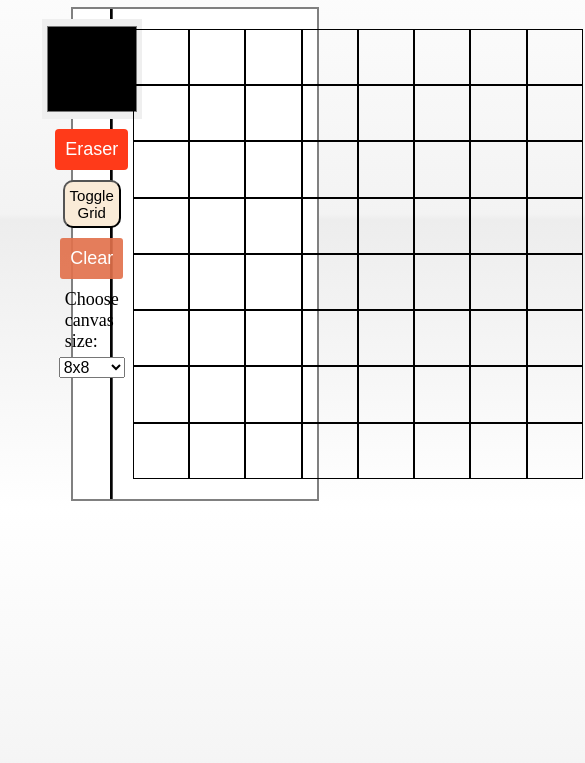
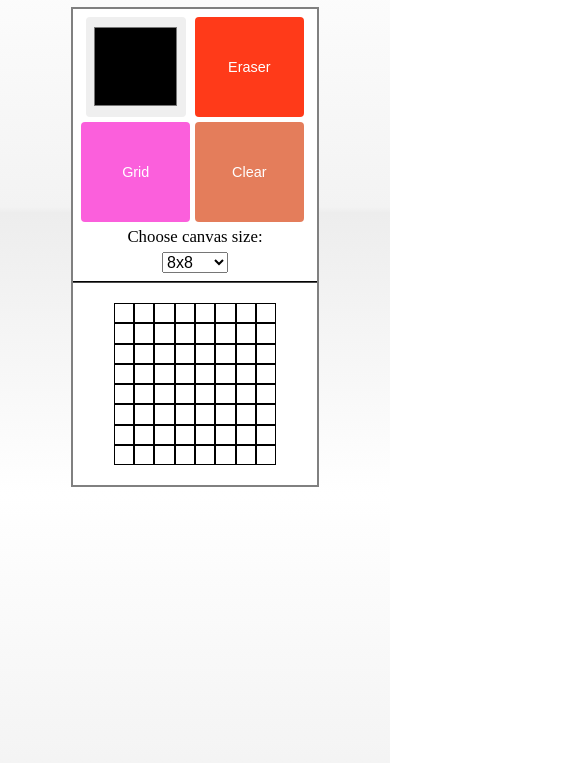
Before and after one commit to set-kaung/sketchin, a plain HTML site: page index.html in a window 390 px wide. Shown: the part 81-844 px from the top of the page, 585 px wide, since content can reach past the window. Drawn offline with Linux system fonts and the light colour scheme.

Commit message:
media queries for mobile

```diff
--- a/index.html
+++ b/index.html
@@ -13,10 +13,11 @@
             <div class="options">
                 <input class="picker" type="color" value="#000000">
                 <button class="eraser">Eraser</button>
-                <button class="grid-toggle">Toggle Grid</button>
+                <button class="grid-toggle">Grid</button>
                 <button class="clear">Clear</button>
-                <label for="size-options">Choose canvas size:</label>
-                <select id="size-options">
+                <div class="size-container">
+                    <label for="size-options">Choose canvas size:</label>
+                    <select id="size-options">
                     <option value="64">8x8</option>
                     <option value="81">9x9</option>
                     <option value="100">10x10</option>
@@ -27,6 +28,8 @@
                     <option value="225">15x15</option>
                     <option value="256">16x16</option>
                 </select>
+                </div>
+
 
 
             </div>
--- a/index.js
+++ b/index.js
@@ -17,13 +17,10 @@ function canvasGenerator(size){
     let column = Math.sqrt(size);
     canvas.style.gridTemplateColumns = "repeat("+column+",1fr)";
     canvas.style.gridTemplateRows = "repeat("+column+",1fr)";
-    let boxSize = 450/column;
 
     for(var i=0;i<size;i++){
         let div = document.createElement("div");
         div.classList.add("boder");
-        div.style.width = boxSize;
-        div.style.height = boxSize;
         div.addEventListener("mousedown",(event) => {changeColor(event)});
         div.addEventListener("mouseover", (event) => {changeColor(event)})
         canvas.appendChild(div);
--- a/style.css
+++ b/style.css
@@ -15,6 +15,7 @@ div{
   -webkit-user-select: none;
   -moz-user-select: none;
   -ms-user-select: none;
+
 }
 .main{
     width: 65%;
@@ -26,15 +27,18 @@ div{
 
 .canvas{
     display: grid;
-    width: 450px;
-    height: 450px;
-
-    max-width: 450px;
-    max-height: 450px;
+    width: 80%;
+    aspect-ratio: 1/1;
+    grid-auto-flow: dense;
 }
 
 .boder{
     border: 1px solid black;
+}
+
+.canvas>*{
+    aspect-ratio: 1/1;
+    border-collapse: collapse;
 }
 
 .options{
@@ -45,15 +49,26 @@ div{
     flex-direction: column;
     justify-content: flex-start;
     align-items: center;
+    gap: 5px;
 }
 
+.area{
+    display: flex;
+    justify-content: center;
+    align-items: center;
+    flex: 1 1 0;
+    padding: 20px;
+}
+
+.eraser, .grid-toggle, .clear, .picker{
+    border-radius: 4px;
+    border: 0px;
+    padding: 0.4rem;
+    font-size: 0.9rem;
+}
 .eraser{
     background-color:#FF3A19;
     color: white;
-    border-radius: 4px;
-    border: 0px;
-    padding:10px;
-    font-size: 18px;
 }
 
 .eraser:active{
@@ -64,53 +79,74 @@ div{
     background-color: #02C66F;
 }
 
-.area{
-    display: flex;
-    justify-content: center;
-    align-items: center;
-    flex: 1 1 0;
-    padding: 20px;
-}
-
 .picker{
-    width:100px;
-    height:100px;
-    margin: 10px;
-    padding: 3px;
+    width: 100px;
+    height: 100px;
     border: 0;
 }
 .clear{
     background-color:#e2714be8;
     color: white;
-    border-radius: 3px;
-    border: 0px;
-    padding:10px;
-    font-size: 18px;
-    margin-bottom: 10px;
 }
 
 .grid-toggle{
-    margin: 10px;
-    padding: 5px;
-    background-color: antiquewhite;
-    border-radius: 10px;
-    font-size: 15px;
+    padding: .5rem;
+    background-color: rgb(251, 95, 220);
+    color: white;
 
 }
 
-.beginning{
-    color: hsl(0, 98%, 50%);
-}
-
-.ending{
-    color: hsl(220, 86%, 50%);
-}
-
 label{
-    font-size: 18px;
+    font-size: 1.05rem;
     margin-bottom: 5px;
 }
 
 select{
     font-size: 16px;
 }
+
+@media (max-width:500px){
+    .main{
+        flex-direction: column;
+    }
+    .area{
+        max-height: 80%;
+    }
+    .options{
+        max-width: 100%;
+        max-height: 20%;
+        border-right: 0px;
+        border-bottom: 2px groove rgba(73, 73, 73, 0.984);
+        padding: .5rem;
+        display: grid;
+        grid-template-columns: repeat(2,1fr);
+        grid-template-rows: repeat(2,1fr);
+        gap: 5px;
+    }
+
+    .clear{
+        align-self: stretch;
+    }
+
+    .picker{
+        margin: auto;
+    }
+
+     .grid-toggle, .clear{
+        justify-self: stretch;
+    }
+
+     .grid-toggle, .eraser{
+        align-self: stretch;
+    }
+
+    .size-container{
+        grid-column: 1 / span2;
+        display: flex;
+        flex-direction: column;
+        align-items: center;
+    }
+    .picker, .grid-toggle{
+        grid-column: 1;
+    }
+}
```
